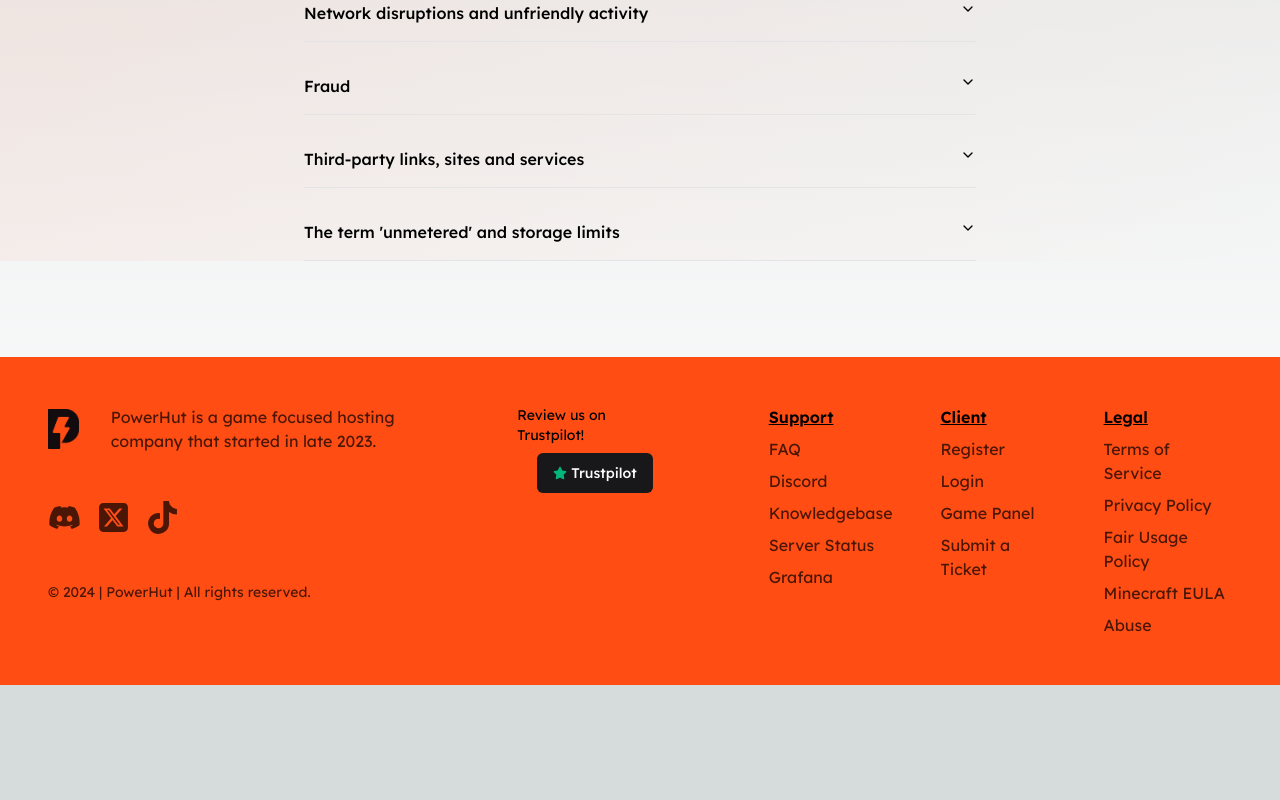
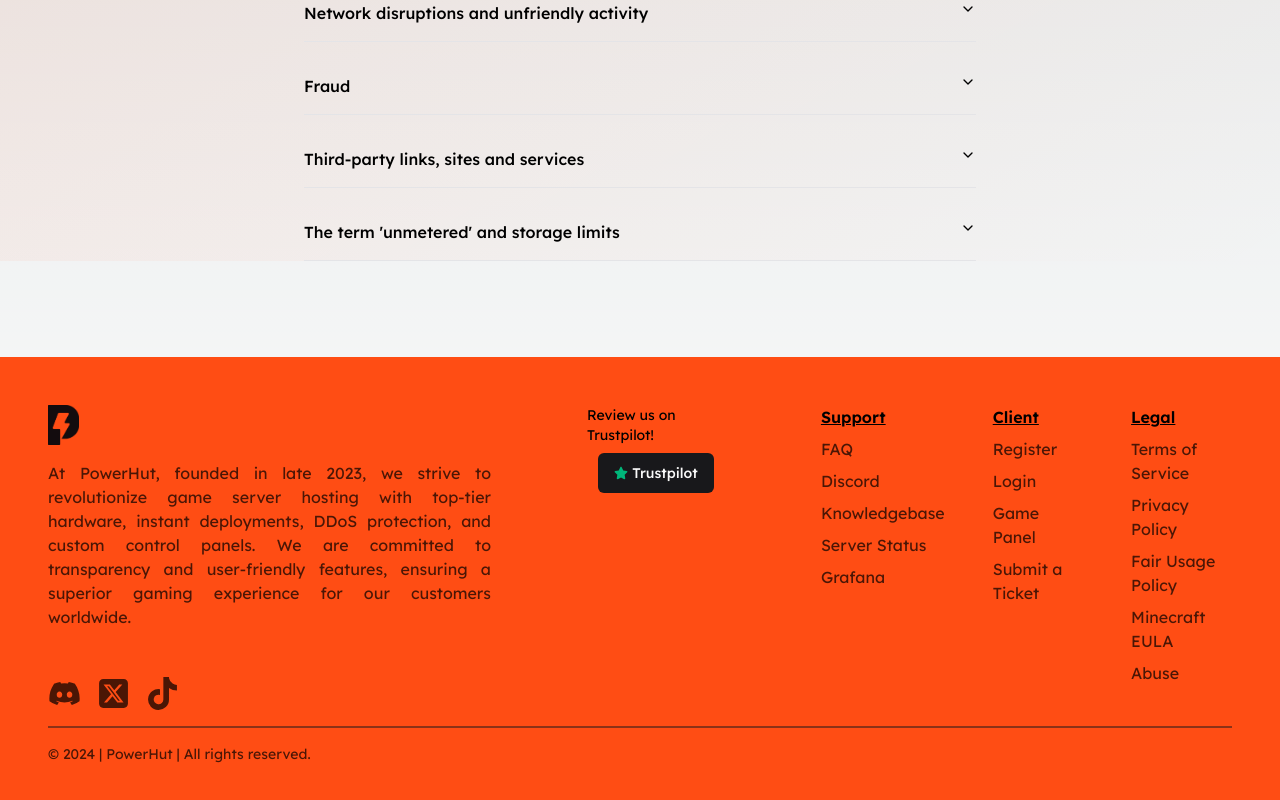
Before and after one commit to MarquesCoding/PowerHut-Landing, a Next.js app: page /fair in a window 1280 px wide. Shown: the part 901-1701 px from the top of the page. Before the commit the page ends 1586 px from the top, so only its background shows below. Built offline with nearby package versions, Linux system fonts and the light colour scheme.

Commit message:
Added location information & fix performance

```diff
--- a/app/components/Footer.tsx
+++ b/app/components/Footer.tsx
@@ -7,13 +7,13 @@ const Footer = () => {
     return (
         <div className="bg-[#FF4D14] w-full h-auto p-12">
             <div className="flex flex-col lg:flex-row gap-24 justify-between text-black">
-                <div className="flex flex-col gap-12">
-                    <div className="flex flex-row gap-4 items-center">
+                <div className="flex flex-col gap-12 justify-between">
+                    <div className="flex flex-col gap-4 items-start">
                         <img className="cursor-pointer hover:opacity-50 duration-300 w-auto h-10 mr-4"
                              src={"/logo-black.png"}
                              alt={"logo"}/>
-                        <p className="max-w-xs opacity-70">
-                            PowerHut is a game focused hosting company that started in late 2023.
+                        <p className="max-w-lg text-md opacity-70 text-justify">
+                            At PowerHut, founded in late 2023, we strive to revolutionize game server hosting with top-tier hardware, instant deployments, DDoS protection, and custom control panels. We are committed to transparency and user-friendly features, ensuring a superior gaming experience for our customers worldwide.
                         </p>
                     </div>
                     <div className="flex flex-row gap-4">
@@ -30,15 +30,13 @@ const Footer = () => {
                                       className={"hover:opacity-100 opacity-70 duration-300 cursor-pointer hover:text-white"}/>
                         </a>
                     </div>
-                    <p className="max-w-lg opacity-70 text-sm">
-                        © 2024 | PowerHut | All rights reserved.
-                    </p>
                 </div>
                 <div className="flex items-center flex-col gap-2">
                     <p className="text-sm">Review us on Trustpilot!</p>
-                    <Button className="flex items-center justify-center gap-1" onClick={() => window.location.href = "https://uk.trustpilot.com/review/powerhut.pro"}
+                    <Button className="flex items-center justify-center gap-1"
+                            onClick={() => window.location.href = "https://uk.trustpilot.com/review/powerhut.pro"}
                             rel="noopener">
-                        <FaStar fill="#00B67A" />
+                        <FaStar fill="#00B67A"/>
                         Trustpilot
                     </Button>
                 </div>
@@ -90,6 +88,12 @@ const Footer = () => {
                     </div>
                 </div>
             </div>
+            <div className="w-full h-0.5 bg-zinc-900 my-4 opacity-50"/>
+            <div>
+                <p className="max-w-lg opacity-70 text-sm text-black">
+                    © 2024 | PowerHut | All rights reserved.
+                </p>
+            </div>
         </div>
     )
 }
--- a/app/page.tsx
+++ b/app/page.tsx
@@ -570,9 +570,9 @@ export default function Home() {
                                     src="https://static-cdn.jtvnw.net/jtv_user_pictures/78b0003e-dd51-497e-9220-1856e0be003a-profile_image-70x70.png"
                                 />
                             </div>
-                            <p className="font-semibold font-mono text-lg opacity-50">
+                            <Button variant="secondary hover:bg-white">
                                 invalidm_
-                            </p>
+                            </Button>
                             <FaTwitch
                                 size={32}
                                 className="hover:opacity-50 duration-300 cursor-pointer"
@@ -589,9 +589,9 @@ export default function Home() {
                                     src="https://static-cdn.jtvnw.net/jtv_user_pictures/1d665c15-f692-4a40-9a68-962e8a44ef82-profile_image-70x70.png"
                                 />
                             </div>
-                            <p className="font-semibold font-mono text-lg opacity-50">
+                            <Button variant="secondary hover:bg-white">
                                 orangecreamsicle3
-                            </p>
+                            </Button>
                             <FaTwitch
                                 size={32}
                                 className="hover:opacity-50 duration-300 cursor-pointer"
```
